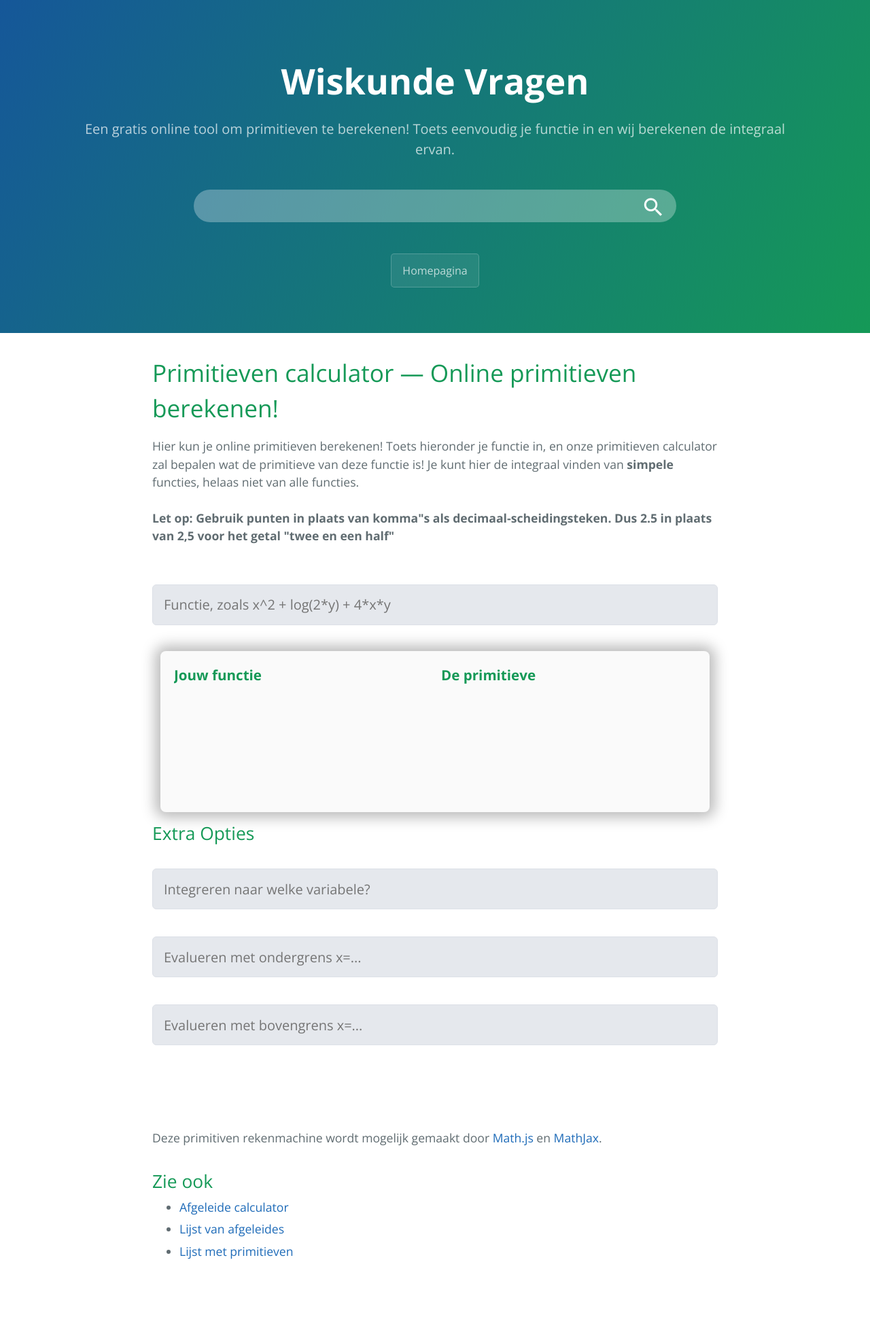
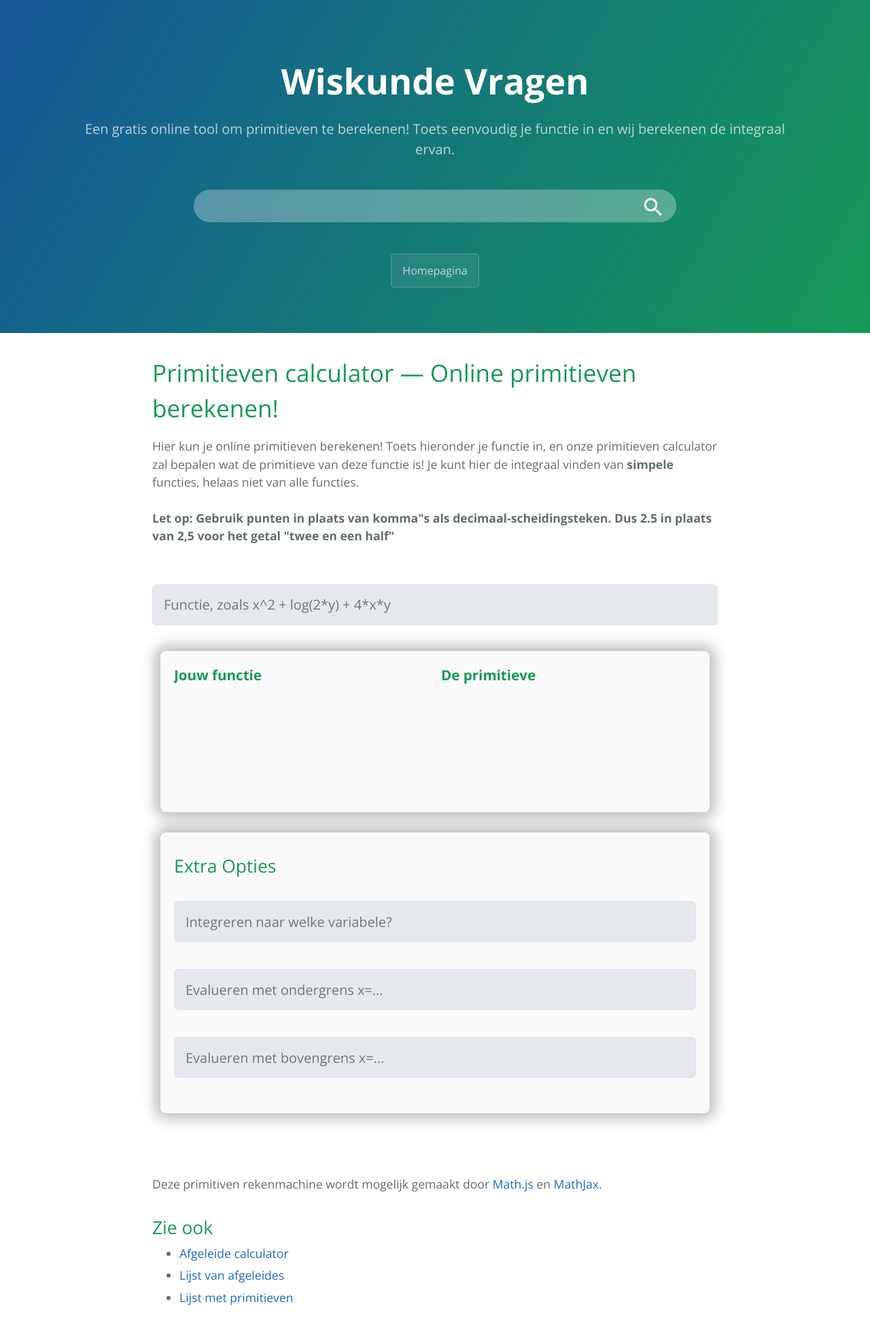
Before and after one commit to wiskundevragen/wiskundevragen.github.io, a Jekyll site: the page built from primitieven/primitieven-calculator.html, in a window 1280 px wide. Shown: the whole page at 68% size. Built offline with Jekyll 4.4.1, drawn with Linux system fonts in a browser that asks for light colours; before the commit the page ends 1892 px from its top, so only the background shows below that.

Commit message:
Update integral.css

```diff
--- a/CSS/integral.css
+++ b/CSS/integral.css
@@ -1,4 +1,4 @@
-#results {
+#results, #options {
 	margin: 12px;
 	background: #fafafa;
 	padding: 20px;
@@ -11,6 +11,11 @@
 #results div {
 	padding-bottom: 12px;
 	overflow: auto;
+}
+
+#options {
+    position: relative;
+    z-index: 20;
 }
 
 #evaluationResultContainer,
```
